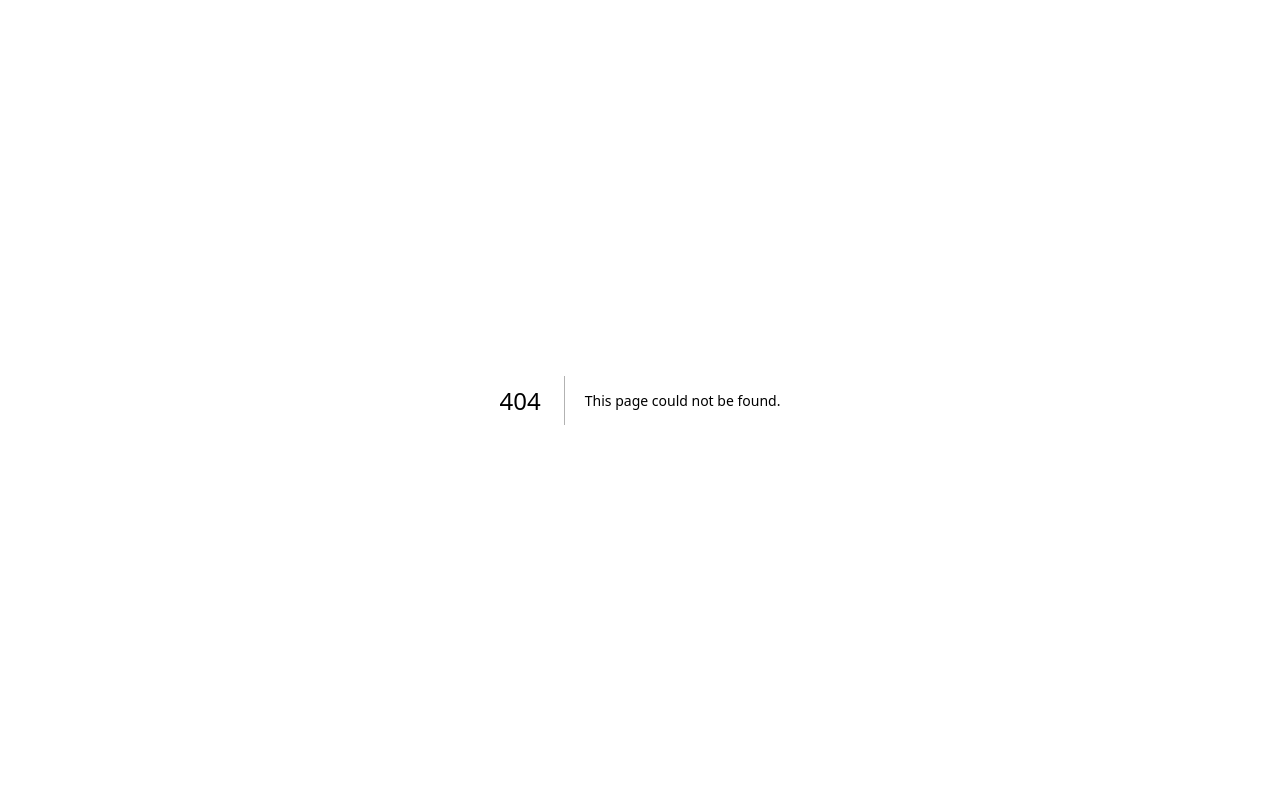
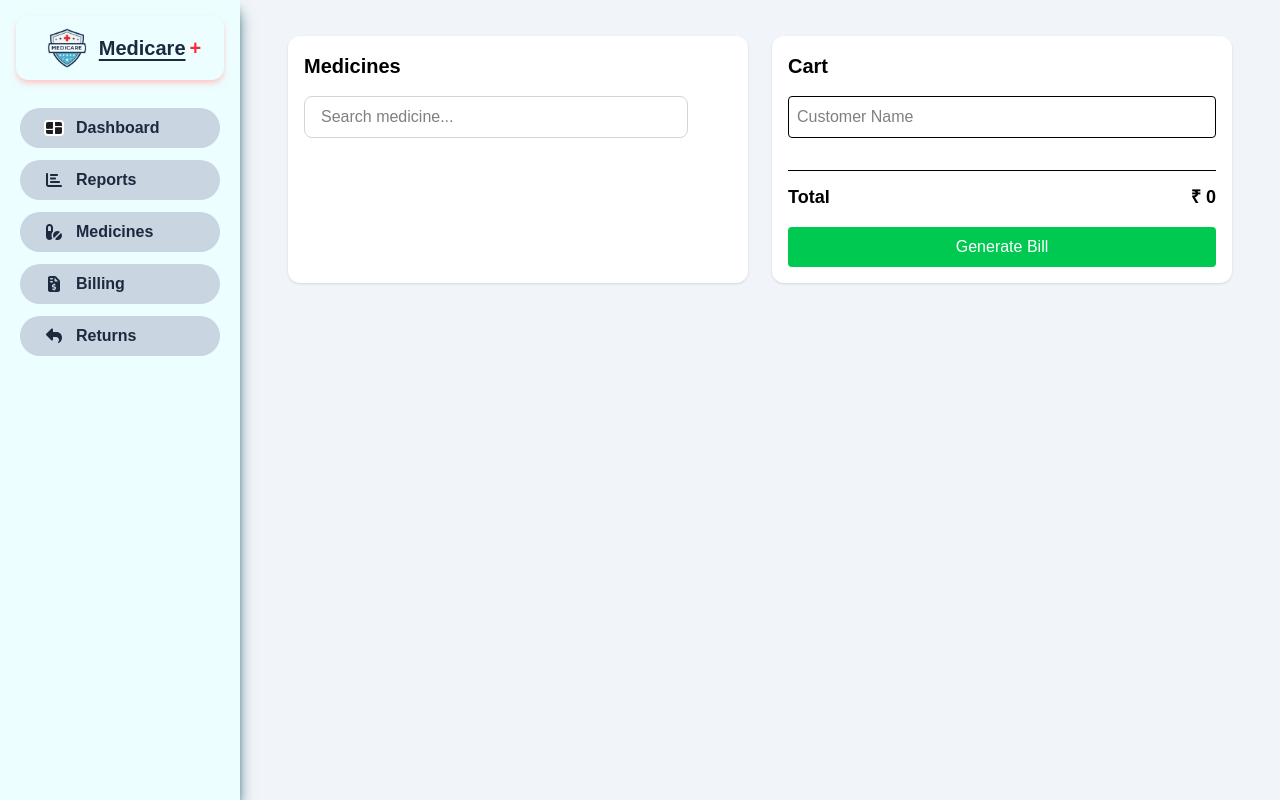
Before and after one commit to Misra-Praveen/MediCare, a Next.js app in the folder frontend/: page /billing in a window 1280 px wide. Before the commit this address had no page. Built offline with nearby package versions, Linux system fonts and the light colour scheme; sample sign-in values are in the browser's storage.

Commit message:
add billing page and modify from date logic in dasboard page

```diff
--- /dev/null
+++ b/frontend/src/app/(protected)/billing/page.tsx
@@ -0,0 +1,242 @@
+"use client";
+
+import axiosApi from "@/lib/axios";
+import { useEffect, useState } from "react";
+import Search from "../Search";
+
+interface Medicine {
+  _id: string;
+  name: string;
+  brand: string;
+  price: number;
+  stock: number;
+}
+
+interface CartItem extends Medicine {
+  quantity: number;
+}
+
+const BillingPage = () => {
+  const [medicines, setMedicines] = useState<Medicine[]>([]);
+  const [search, setSearch] = useState("");
+  const [cart, setCart] = useState<CartItem[]>([]);
+  const [qtyMap, setQtyMap] = useState<{ [key: string]: number }>({});
+  const [customerName, setCustomerName] = useState("");
+  const [loading, setLoading] = useState(false);
+
+  useEffect(()=>{
+    const delay = setTimeout(fetchMedicines, 400);
+    return () => clearTimeout(delay);
+  },[search])
+
+  const fetchMedicines = async()=>{
+   try {
+    setLoading(true)
+    const respose = await axiosApi.get("/medicines", {
+      params: {search}
+    })
+    console.log(respose.data)
+    setMedicines(respose.data.medicines || [])
+   } catch (error) {
+    console.log(error)
+   } finally{
+    setLoading(false)
+   }
+  }
+
+  const addToCart = (med: Medicine)=>{
+    const qty = qtyMap[med._id] || 1;
+    const exist = cart.find((c)=> c._id === med._id)
+
+    if(exist){
+      setCart(
+        cart.map((c)=> c._id === med._id ? {
+          ...c, quantity: Math.min(c.quantity + qty, med.stock),
+        } : c )
+      )
+    }else {
+      setCart([...cart, { ...med, quantity: qty }]);
+    }
+
+  }
+
+  /* ---------------- UPDATE QTY ---------------- */
+  const updateQty = (id: string, value: number) => {
+    setCart(
+      cart.map((c) =>
+        c._id === id ? { ...c, quantity: Math.max(1, value) } : c
+      )
+    );
+  };
+
+  /* ---------------- REMOVE ---------------- */
+  const removeItem = (id: string) => {
+    setCart(cart.filter((c) => c._id !== id));
+  };
+
+  /* ---------------- TOTAL ---------------- */
+  const totalAmount = cart.reduce(
+    (sum, item) => sum + item.price * item.quantity,
+    0
+  );
+
+  const handleGenerateBill = async () => {
+    if (!customerName.trim()) {
+      alert("Customer name required");
+      return;
+    }
+
+    if (cart.length === 0) {
+      alert("Cart is empty");
+      return;
+    }
+
+    try {
+      const payload = {
+        customerName,
+        items: cart.map((item) => ({
+          medicineId: item._id,
+          quantity: item.quantity,
+          price: item.price,
+        })),
+        totalAmount,
+        paymentMode: "CASH",
+      };
+
+      const response = await axiosApi.post("/billing", payload);
+
+      alert("Bill Generated Successfully ✅");
+
+      // reset
+      setCart([]);
+      setCustomerName("");
+    } catch (error: any) {
+      console.log(error);
+      alert(error?.response?.data?.message || "Bill failed");
+    }
+  };
+
+
+
+  return (
+    <div className="p-6 grid md:grid-cols-2 gap-6">
+      {/* Medicine */}
+      <div className="bg-white rounded-xl shadow p-4">
+        <h2 className="text-xl font-bold mb-4">Medicines</h2>
+
+        <Search
+          value={search}
+          onChange={(v) => setSearch(v)}
+          placeholder="Search medicine..."
+        />
+
+        {loading && <p className="mt-3">Loading...</p>}
+
+        <div className="space-y-3 mt-4 max-h-100 overflow-y-auto">
+          {medicines.map((m) => (
+            <div
+              key={m._id}
+              className="border p-3 rounded-lg flex justify-between items-center"
+            >
+              <div>
+                <p className="font-semibold">{m.name}</p>
+                <p className="text-sm text-gray-500">
+                  ₹ {m.price} | Stock {m.stock}
+                </p>
+              </div>
+
+              <div className="flex gap-2 items-center">
+                <input
+                  type="number"
+                  min={1}
+                  max={m.stock}
+                  value={qtyMap[m._id] || 1}
+                  onChange={(e) =>
+                    setQtyMap({
+                      ...qtyMap,
+                      [m._id]: Number(e.target.value),
+                    })
+                  }
+                  className="w-16 border p-1 rounded text-center"
+                />
+
+                <button
+                  onClick={() => addToCart(m)}
+                  disabled={(qtyMap[m._id] > m.stock)}
+                  className="bg-blue-500 text-white px-3 py-1 rounded hover:bg-blue-600"
+                >
+                  Add
+                </button>
+              </div>
+            </div>
+          ))}
+        </div>
+      </div>
+      {/* Cart */}
+      <div className="bg-white rounded-xl shadow p-4">
+        <h2 className="text-xl font-bold mb-4">Cart</h2>
+
+        <input
+          type="text"
+          placeholder="Customer Name"
+          value={customerName}
+          onChange={(e) => setCustomerName(e.target.value)}
+          className="w-full border p-2 rounded mb-4"
+        />
+
+        <div className="space-y-3 max-h-87.5 overflow-y-auto">
+          {cart.map((item) => (
+            <div
+              key={item._id}
+              className="border p-3 rounded flex justify-between items-center"
+            >
+              <div>
+                <p className="font-semibold">{item.name}</p>
+                <p className="text-sm">₹ {item.price}</p>
+              </div>
+
+              <div className="flex items-center gap-2">
+                <button
+                  onClick={() => updateQty(item._id, item.quantity - 1)}
+                  className="px-2 bg-gray-200 rounded"
+                >
+                  -
+                </button>
+
+                <span>{item.quantity}</span>
+
+                <button
+                  onClick={() => updateQty(item._id, item.quantity + 1)}
+                  className="px-2 bg-gray-200 rounded"
+                >
+                  +
+                </button>
+
+                <button
+                  onClick={() => removeItem(item._id)}
+                  className="text-red-500 ml-2"
+                >
+                  ✕
+                </button>
+              </div>
+            </div>
+          ))}
+        </div>
+
+        {/* TOTAL */}
+        <div className="mt-4 border-t pt-3 flex justify-between font-bold text-lg">
+          <span>Total</span>
+          <span>₹ {totalAmount}</span>
+        </div>
+
+        <button
+        onClick={handleGenerateBill}
+        className="w-full mt-4 bg-green-500 text-white py-2 rounded hover:bg-green-600">
+          Generate Bill
+        </button>
+      </div>
+    </div>
+  );
+};
+
+export default BillingPage;
--- a/frontend/src/app/(protected)/dashboard/page.tsx
+++ b/frontend/src/app/(protected)/dashboard/page.tsx
@@ -68,7 +68,7 @@ const Dashboard = () => {
   };
   const getTodaySaleReports = async ()=>{
     try {
-      const fromDate = new Date()  // "2026-01-09"
+      const fromDate = new Date().toISOString().split("T")[0]  // "2026-01-09"
       // console.log(fromDate)
       const response = await axiosApi.get("/reports/sales", {params : {fromDate}})
       // console.log(response.data)
```
